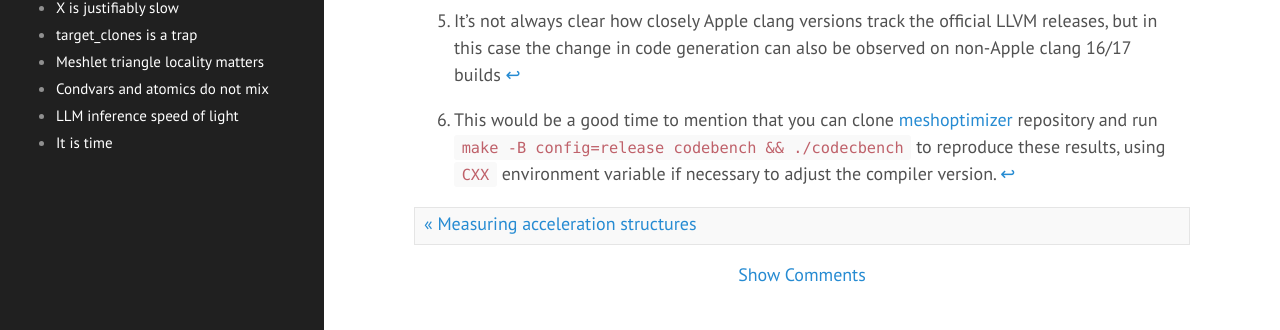
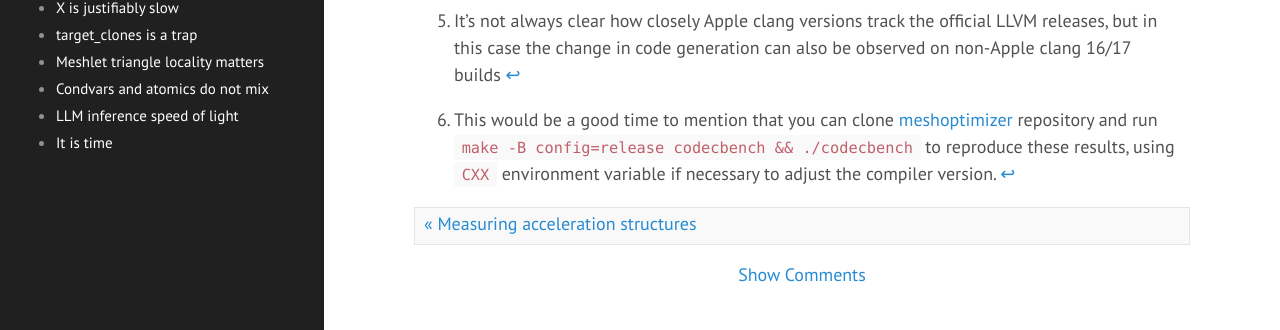
Before and after one commit to zeux/zeux.github.io, a Jekyll site: the page built from _posts/2025-05-03-load-store-conflicts.md, in a window 1280 px wide and 900 px high, scrolled down 12353 px. Shown: the part 466-796 px from the top of the window. Built offline with Jekyll 4.4.1, drawn with Linux system fonts in a browser that asks for light colours.

Commit message:
Fix typos following Min's comment

```diff
--- a/_posts/2025-05-03-load-store-conflicts.md
+++ b/_posts/2025-05-03-load-store-conflicts.md
@@ -253,4 +253,4 @@ In clang, this problem on this specific code is mercifully restricted to just a
 [^3]: The performance of writing to the output buffer is not critical here, but seeing these instructions may help understand the code flow a little better.
 [^4]: I don't often use bisection for issues like this, but in this case I was asked to file a [bug report](https://gcc.gnu.org/bugzilla/show_bug.cgi?id=119960) so I thought bisection would be useful to pinpoint the change that led to this regression. Note that this does not mean the change is necessarily incorrect; it simply has an unintended consequence of a devastating performance regression on this specific code.
 [^5]: It's not always clear how closely Apple clang versions track the official LLVM releases, but in this case the change in code generation can also be observed on non-Apple clang 16/17 builds
-[^6]: This would be a good time to mention that you can clone [meshoptimizer](https://github.com/zeux/meshoptimizer) repository and run `make -B config=release codebench && ./codecbench` to reproduce these results, using `CXX` environment variable if necessary to adjust the compiler version.
+[^6]: This would be a good time to mention that you can clone [meshoptimizer](https://github.com/zeux/meshoptimizer) repository and run `make -B config=release codecbench && ./codecbench` to reproduce these results, using `CXX` environment variable if necessary to adjust the compiler version.
```
Also changed, not shown: other parts of _posts/2025-05-03-load-store-conflicts.md (+1 -1 lines).
